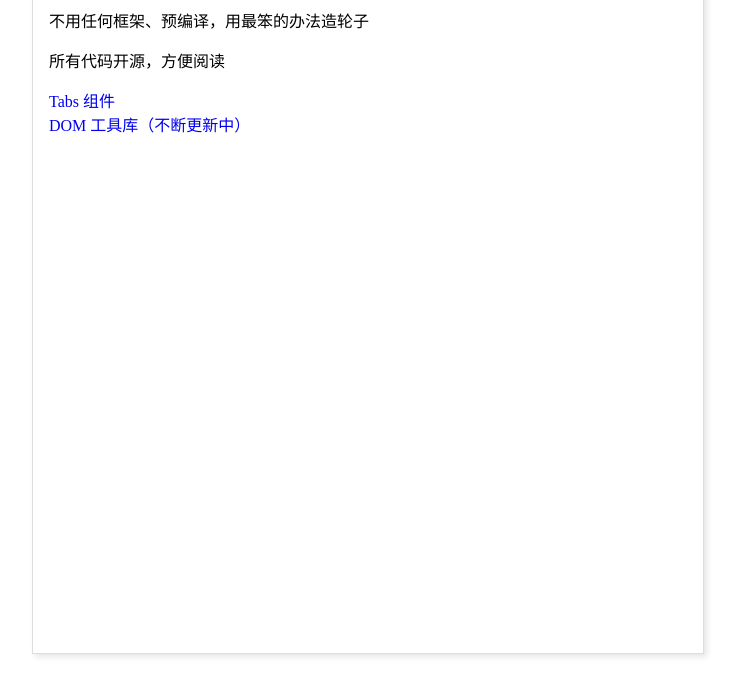
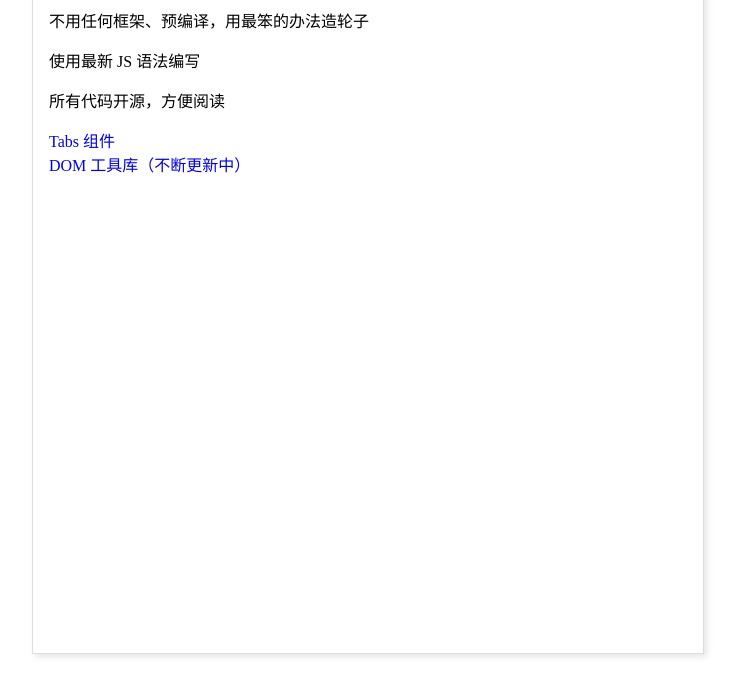
Before and after one commit to FrankFang/wheels, a plain HTML site: page demos/index.html in a window 1280 px wide. Shown: the part 114-800 px from the top of the page, without its empty margins (272-1010 px from the left). Drawn offline with Linux system fonts and the light colour scheme.

Commit message:
update README

```diff
--- a/demos/index.html
+++ b/demos/index.html
@@ -24,6 +24,7 @@
       用原生 JS 造轮子
     </h1>
     <p>不用任何框架、预编译，用最笨的办法造轮子</p>
+    <p>使用最新 JS 语法编写</p>
     <p>所有代码开源，方便阅读</p>
     <ol>
       <li>
```
